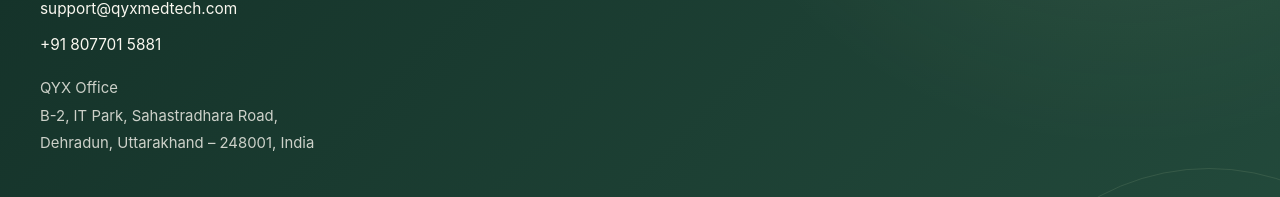
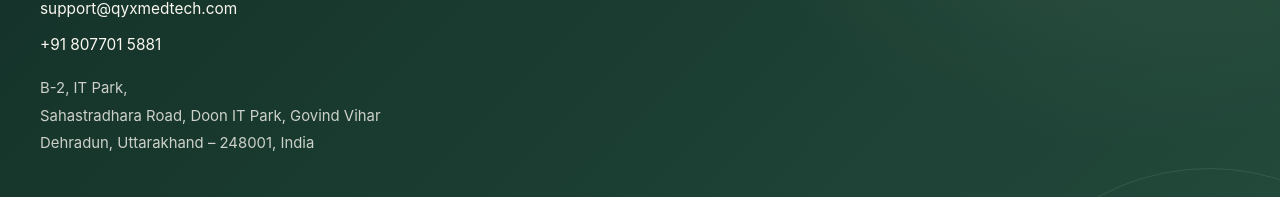
Before and after one commit to harshguptaji/QYX_Project, a React app in the folder frontend/: page / in a window 1280 px wide. Shown: the part 8239-8436 px from the top of the page. Built offline with nearby package versions, Linux system fonts and the light colour scheme; no server answers; the HTML template or start-up script is replaced by a standard one.

Commit message:
update footer address

```diff
--- a/frontend/src/components/Footer.jsx
+++ b/frontend/src/components/Footer.jsx
@@ -116,9 +116,9 @@ export default function Footer({
             </div>
 
             <address className="qyx-footer__address">
-              QYX Office
+              B-2, IT Park,
               <br />
-              B-2, IT Park, Sahastradhara Road,
+              Sahastradhara Road, Doon IT Park, Govind Vihar
               <br />
               Dehradun, Uttarakhand – 248001, India
             </address>
```
